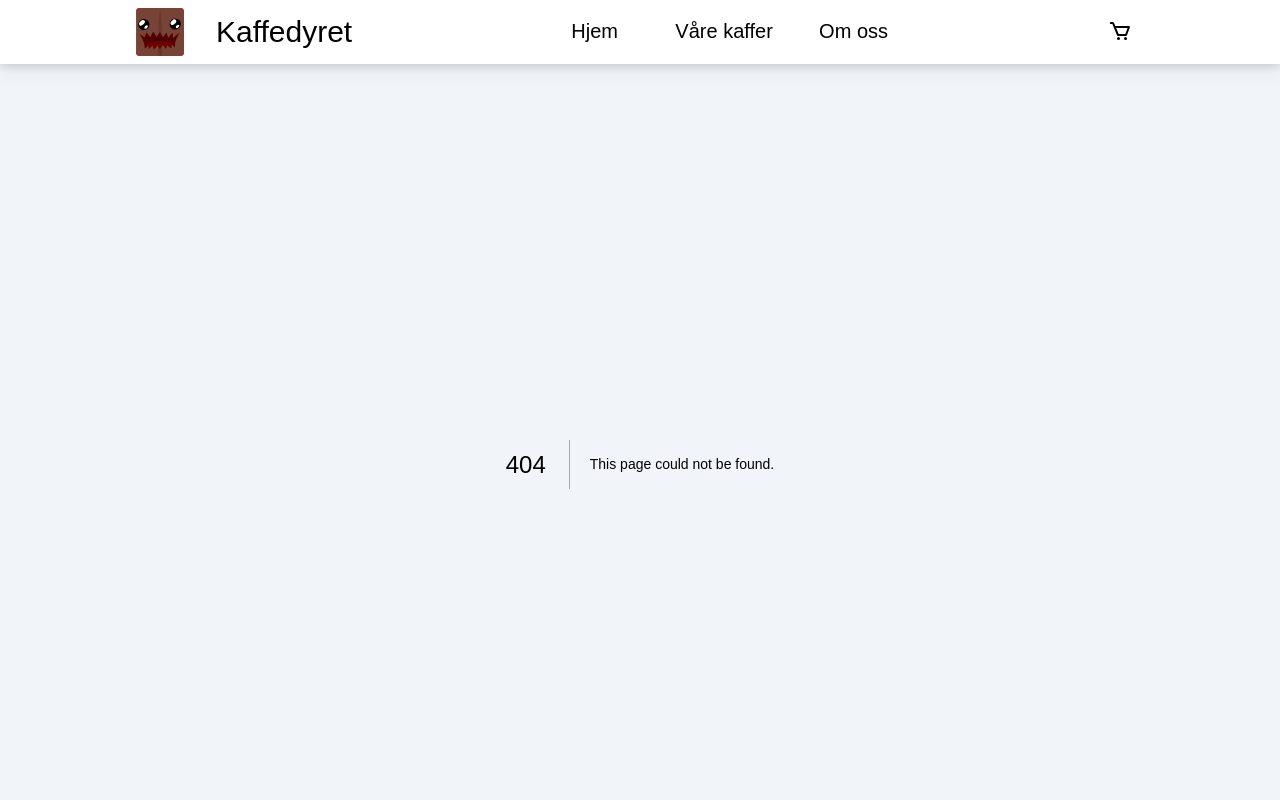
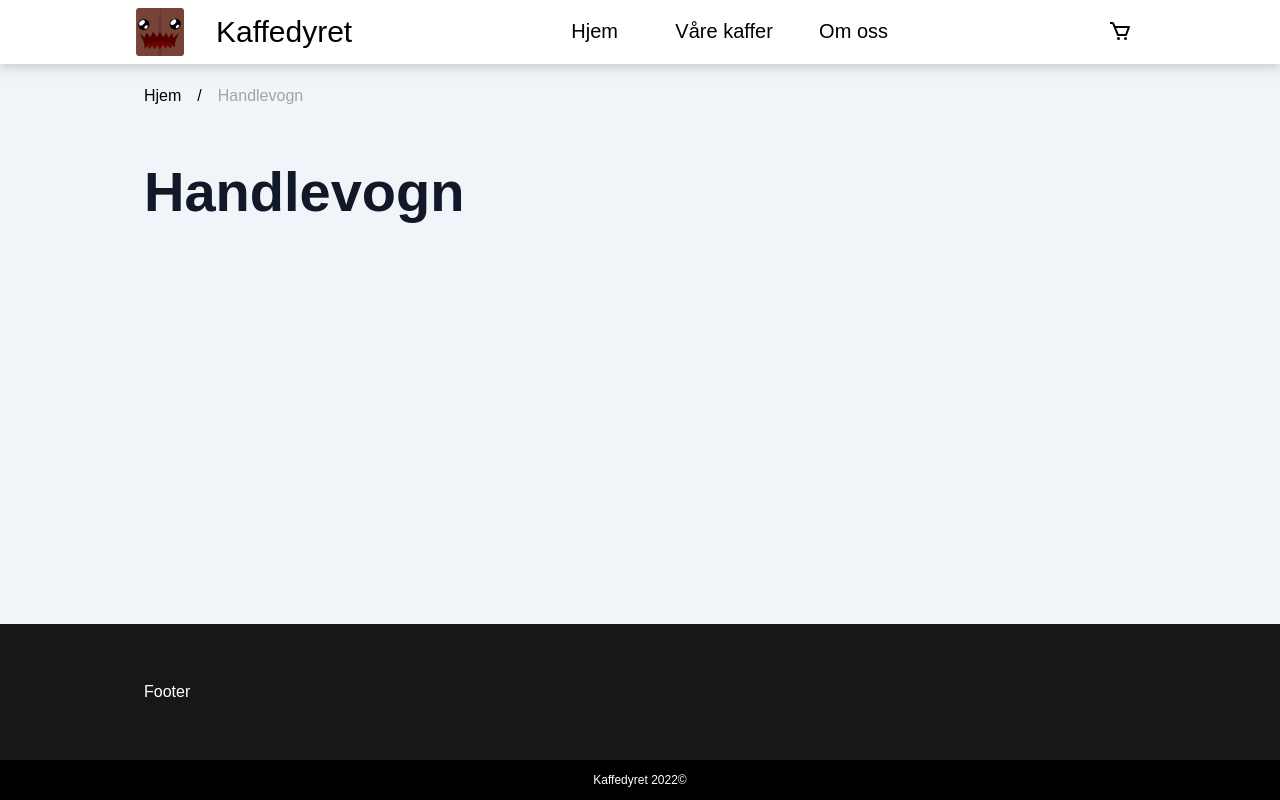
Before and after one commit to kaffedyret/kaffedyret.mono, a Next.js app: page /handlevogn in a window 1280 px wide. Before the commit this address had no page. Shown: the top 800 px of the page. Built offline with nearby package versions, Linux system fonts and the light colour scheme; a web font is replaced by a local one.

Commit message:
Add CartPage

```diff
--- /dev/null
+++ b/src/pages/handlevogn/index.tsx
@@ -0,0 +1,32 @@
+import { NextPage } from "next";
+import Head from "next/head";
+import nookies from "nookies";
+import { Breadcrumbs } from "~/components/Breadcrumbs";
+import { BreadcrumbItem } from "~/components/Breadcrumbs/BreadcrumbItem";
+import { cartConfig } from "~/lib/cookies";
+
+const CartPage: NextPage = (props) => {
+  // TODO: Fetch cart and products
+  const { cart } = nookies.get(null, cartConfig);
+  console.log(cart && JSON.parse(cart));
+
+  return (
+    <div>
+      <Head>
+        <title>Våre kaffer</title>
+      </Head>
+
+      <Breadcrumbs>
+        <BreadcrumbItem title="Handlevogn" isCurrent />
+      </Breadcrumbs>
+
+      <section className="pt-5 pb-20">
+        <div className="container-narrow prose lg:prose-lg xl:prose-xl">
+          <h1>Handlevogn</h1>
+        </div>
+      </section>
+    </div>
+  );
+};
+
+export default CartPage;
--- a/src/pages/kaffe/[slug].tsx
+++ b/src/pages/kaffe/[slug].tsx
@@ -65,7 +65,8 @@ const CoffeePage: NextPage<InferGetStaticPropsType<typeof getStaticProps>> = (
         slug,
       }
     );
-    console.log(res.data);
+
+    // TODO: Add some sort of success or error state
   };
 
   return (
```
